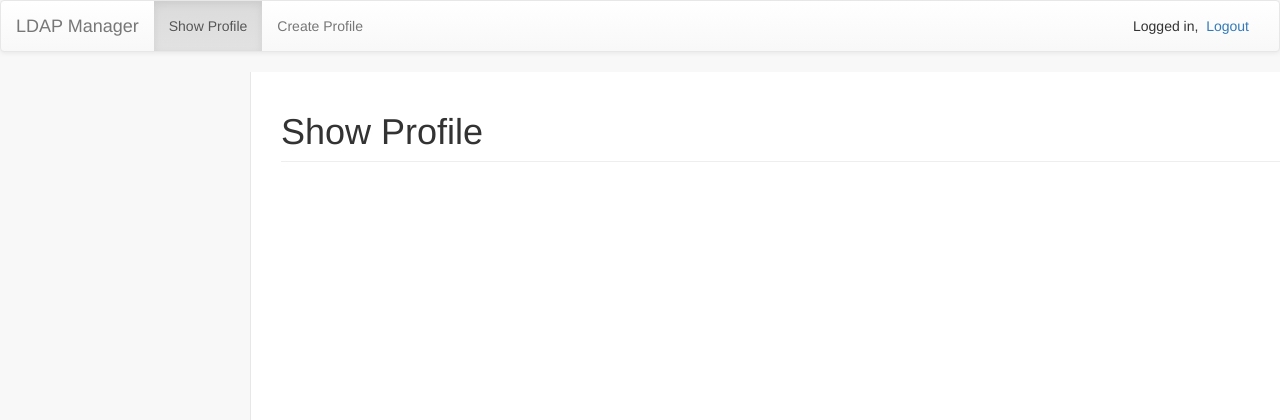
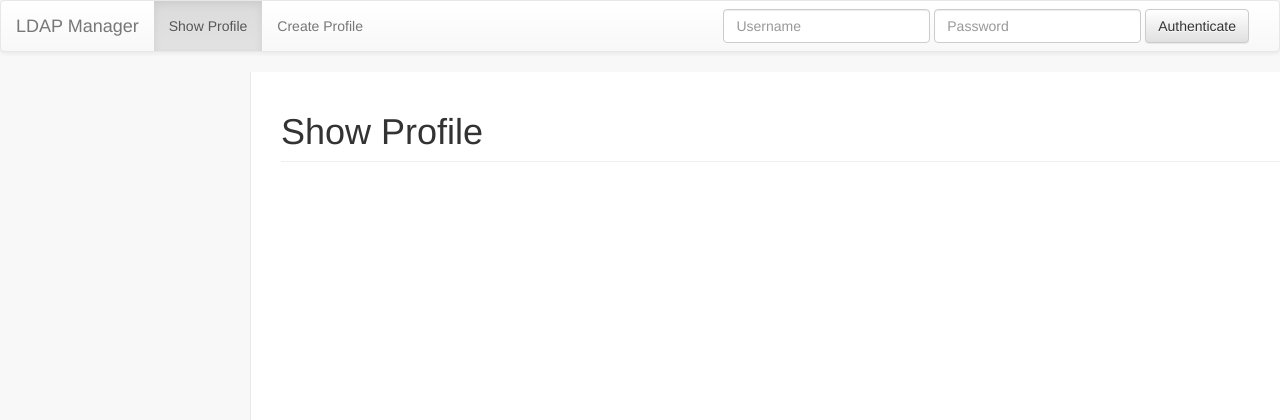
Before and after one commit to mdaif/LDAP-Manager, a Django app: page / in a window 1280 px wide; the page is wider, and only the part inside the window is pictured. Shown: the top 420 px of that part. Run offline with Django 3.2, Linux system fonts and the light colour scheme; some libraries are stand-ins or nearby versions.

Commit message:
stores succeeded credentials in the session

```diff
--- /dev/null
+++ b/gui/helpers.py
@@ -0,0 +1,2 @@
+class SessionInfo(object):
+    pass
--- a/gui/templates/layout.html
+++ b/gui/templates/layout.html
@@ -52,7 +52,8 @@
         <div class="container-fluid">
             <!-- Brand and toggle get grouped for better mobile display -->
             <div class="navbar-header">
-      <button type="button" class="navbar-toggle collapsed" data-toggle="collapse" data-target="#bs-example-navbar-collapse-1" aria-expanded="false">
+                <button type="button" class="navbar-toggle collapsed" data-toggle="collapse"
+                        data-target="#bs-example-navbar-collapse-1" aria-expanded="false">
                     <span class="sr-only">Toggle navigation</span>
                     <span class="icon-bar"></span>
                     <span class="icon-bar"></span>
@@ -64,29 +65,33 @@
             <!-- Collect the nav links, forms, and other content for toggling -->
             <div class="collapse navbar-collapse" id="bs-example-navbar-collapse-1">
                 <ul class="nav navbar-nav">
-        <li class="{% block show_active %}{% endblock %}"><a href="#">Show Profile <span class="sr-only">(current)</span></a></li>
+                    <li class="{% block show_active %}{% endblock %}"><a href="#">Show Profile <span class="sr-only">(current)</span></a>
+                    </li>
                     <li class="{% block create_active %}{% endblock %}"><a href="#">Create Profile</a></li>
                 </ul>
 
-    {% if not loggedin %}
-          <form class="navbar-form navbar-right" role="search">
+                <div id="loggedout">
+                    <form class="navbar-form navbar-right" role="search" id="auth_form">
                         <div class="form-group">
-              <input type="text" class="form-control" placeholder="Username" required="">
-                <input type="password" class="form-control" placeholder="Password" required="">
+                            <input type="text" class="form-control" placeholder="Username" id="username" required>
+                            <input type="password" class="form-control" placeholder="Password" id="password" required>
                         </div>
-            <button type="submit" class="btn btn-default">Login</button>
+                        <button type="submit" class="btn btn-default">Authenticate</button>
                     </form>
-    {% else %}
+
+                </div>
+                <div id="loggedin">
                     <div class="pull-right" style="padding-top: 15px;">
-            <span>Logged in</span>, &nbsp;<a href="#">Logout</a>
+                        <span class="label label-info">Logged in</span>
                     </div>
 
-    {% endif %}
+                </div>
 
 
-
-    </div><!-- /.navbar-collapse -->
-  </div><!-- /.container-fluid -->
+            </div>
+            <!-- /.navbar-collapse -->
+        </div>
+        <!-- /.container-fluid -->
     </nav>
 
     <div id="page-wrapper" class="container">
@@ -118,7 +123,39 @@
 <script src="{% static 'js/jquery.cookie.js' %}"></script>
 
 <script type="text/javascript">
+    $(document).ready(function(){
+        $("#loggedin").hide();
+        $("#loggedout").show();
+
+    });
+    $("#auth_form").submit(function(event){
+        event.preventDefault();
+
+        $.ajax({
+          method: "POST",
+          url: "{% url 'login' %}",
+          data: {
+                  username: $("#username").val(),
+                  password: $("#password").val()
+                },
+            beforeSend: function(xhr, settings) {
+                xhr.setRequestHeader("X-CSRFToken", $.cookie('csrftoken') )
+
+            }
+        })
+      .done(function(response) {
+        if (response.success){
+            $("#loggedout").hide();
+            $("#loggedin").show();
+        } else {
+            alert(response.message);
+        }
+      });
+    });
+
+
 {% block extended_js %}{% endblock %}
+
 </script>
 
 </body>
--- a/gui/templates/show.html
+++ b/gui/templates/show.html
@@ -1,5 +1,5 @@
 {% extends "layout.html" %}
 
-{% block page_title %}Show Profile{% endblock %}
+{% block head_title %}Show Profile{% endblock %}
 {% block show_active %}active{% endblock %}
 {% block page_header %}Show Profile{% endblock %}
--- a/gui/views.py
+++ b/gui/views.py
@@ -1,7 +1,10 @@
 from django.views.generic.base import TemplateView
 from django.views.generic import View
 from django.http import HttpResponse
+from forms import LoginForm
+from helpers import SessionInfo
 import json
+import ldap
 
 
 class HomePageView(TemplateView):
@@ -10,5 +13,24 @@ class HomePageView(TemplateView):
 
     def get_context_data(self, **kwargs):
         context = super(HomePageView, self).get_context_data(**kwargs)
-        context['loggedin'] = True
         return context
+
+
+class LoginView(View):
+    def post(self, request, *args, **kwargs):
+        form = LoginForm(request.POST)
+        if not form.is_valid():
+            return HttpResponse(json.dumps({'success': False, 'validation_error': True, 'message': form.errors}), content_type="application/json", status=200)
+        try:
+            connection = ldap.initialize('ldap://127.0.0.1:389')
+            connection.simple_bind_s(form.cleaned_data['username'], form.cleaned_data['password'])
+            request.session['credentials'] = form.cleaned_data['username'], form.cleaned_data['password']
+            connection.unbind_s()
+
+        except ldap.SERVER_DOWN:
+            return HttpResponse(json.dumps({'success': False, 'message': "Can't contact ldap server"}), content_type="application/json", status=200)
+
+        except (ldap.INVALID_CREDENTIALS, ldap.NO_SUCH_OBJECT):
+            return HttpResponse(json.dumps({'success': False, 'message': "Invalid Credentials"}), content_type="application/json", status=200)
+
+        return HttpResponse(json.dumps({'success': True}), content_type='application/json', status=200)
--- a/ldap_manager/urls.py
+++ b/ldap_manager/urls.py
@@ -15,7 +15,7 @@ Including another URLconf
 """
 from django.conf.urls import include, url
 from django.contrib import admin
-from gui.views import HomePageView
+from gui.views import HomePageView, LoginView
 from django.conf import settings
 from django.conf.urls.static import static
 
@@ -23,4 +23,5 @@ from django.conf.urls.static import static
 urlpatterns = [
     url(r'^admin/', include(admin.site.urls)),
     url(r'^$', HomePageView.as_view(), name='home'),
+    url(r'^login/?$', LoginView.as_view(), name='login')
 ] + static(settings.STATIC_URL, document_root=settings.STATIC_ROOT)
--- a/requirements.txt
+++ b/requirements.txt
@@ -1,6 +1,3 @@
 Django==1.8.3
-numpy==1.9.2
+ipython
 python-dateutil==2.4.2
-pytz==2015.4
-pyzmq==14.7.0
-six==1.9.0
```
Also changed, not shown: gui/forms.py (added, +11 -0 lines). Lines whose indentation alone changed are shown as unchanged.
